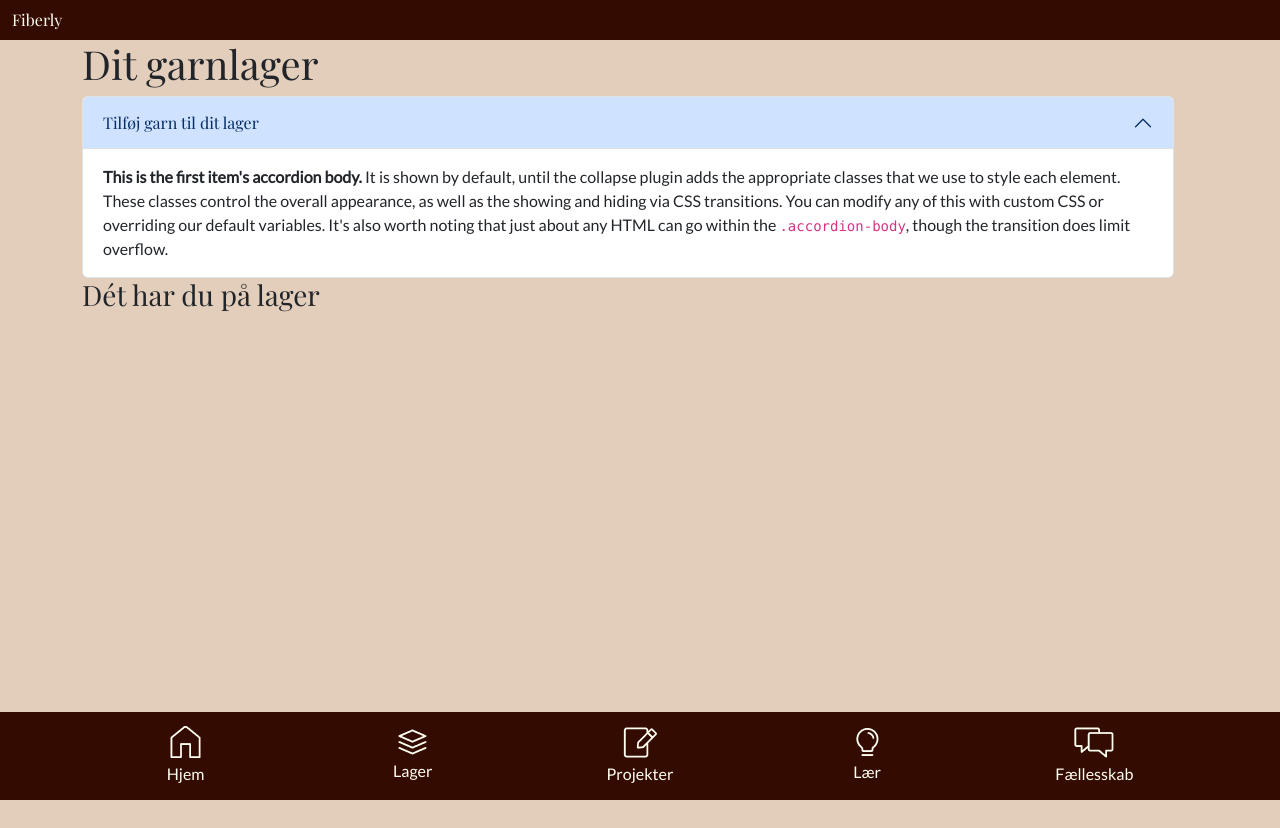
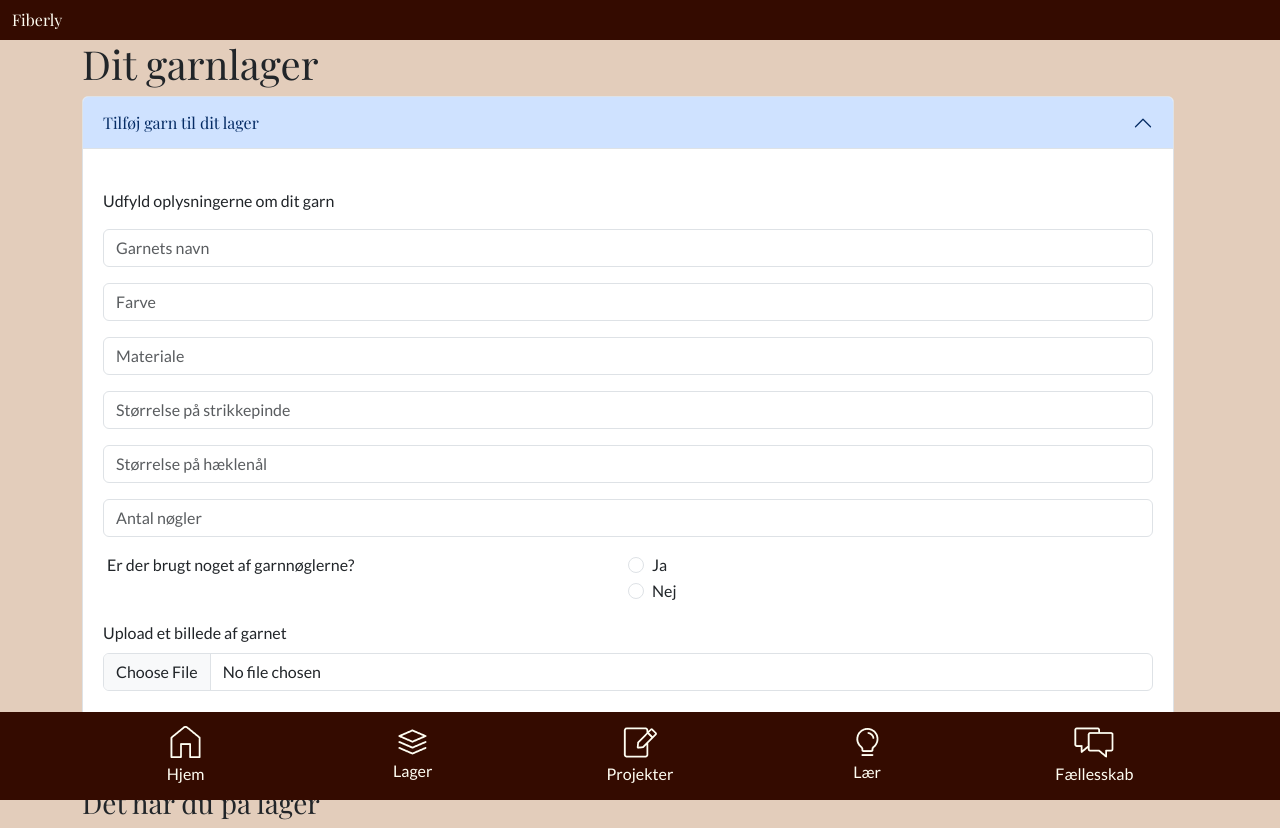
Before and after one commit to Line-WH/Fiberly_app, a PHP site: page /lager.php in a window 1280 px wide, after a click on "Tilføj garn til dit lager". Before the commit the page ends 800 px from the top, so only its background shows below. Run offline with PHP 8.4, Linux system fonts and the light colour scheme; data that the repository does not hold is empty; style sheets or scripts are compiled from the project's sources; some web fonts are replaced.

Commit message:
Formular oprettet

```diff
--- a/lager.php
+++ b/lager.php
@@ -5,7 +5,17 @@
 
 require "settings/init.php";
 
+if (!empty($_POST["data"])) {
+    $data = $_POST["data"];
 
+    $sql = "INSERT INTO garnlager (garnNavn, garnFarve, garnStrPind, garnStrNaal, garnMateriale, garnStatus, garnAntal) VALUES (:garnNavn, :garnFarve, :garnStrPind, :garnStrNaal, :garnMateriale, :garnAntal, :garnStatus, :garnAntal)";
+    $bind = [":garnNavn" => $data["garnNavn"], ":garnFarve" => $data["garnFarve"], ":garnStrPind" => $data["garnStrPind"], ":garnStrNaal" => $data["garnStrNaal"], ":garnMateriale" => $data["garnMateriale"], ":garnStatus" => $data["garnStatus"], ":garnAntal" => $data["garnAntal"]];
+
+    $db->sql($sql, $bind, false);
+
+    echo "Dit garn er nu tilføjet til lageret. <a href='lager.php'>Opret mere</a>";
+    exit;
+}
 ?>
 <!DOCTYPE html>
 <html lang="da">
@@ -47,7 +57,56 @@ include("includes/navmenu.php");
                     </h2>
                     <div id="collapseOne" class="accordion-collapse collapse " data-bs-parent="#addGarn">
                         <div class="accordion-body">
-                            <strong>This is the first item's accordion body.</strong> It is shown by default, until the collapse plugin adds the appropriate classes that we use to style each element. These classes control the overall appearance, as well as the showing and hiding via CSS transitions. You can modify any of this with custom CSS or overriding our default variables. It's also worth noting that just about any HTML can go within the <code>.accordion-body</code>, though the transition does limit overflow.
+
+                            <form action="lager.php" method="post" enctype="multipart/form-data">
+                                <div class="row g-3 my-2">
+                                    <div class="col-12">
+                                        <p class="m-0 p-0">Udfyld oplysningerne om dit garn</p>
+                                    </div>
+                                    <div class="col-12">
+                                        <input type="text" class="form-control" id="garnNavn" name="data[garnNavn]" placeholder="Garnets navn">
+                                    </div>
+                                    <div class="col-12">
+                                        <input type="text" class="form-control" id="garnFarve" name="data[garnFarve]" placeholder="Farve">
+                                    </div>
+                                    <div class="col-12">
+                                        <input type="text" class="form-control" id="garnMateriale" name="data[garnMateriale]" placeholder="Materiale">
+                                    </div>
+                                    <div class="col-12">
+                                        <input type="number" class="form-control" id="garnStrPind" name="data[garnStrPind]" placeholder="Størrelse på strikkepinde">
+                                    </div>
+                                    <div class="col-12">
+                                        <input type="number" class="form-control" id="garnStrNaal" name="data[garnStrNaal]" placeholder="Størrelse på hæklenål">
+                                    </div>
+                                    <div class="col-12">
+                                        <input type="number" class="form-control" id="garnAntal" name="data[garnAntal]" placeholder="Antal nøgler">
+                                    </div>
+                                    <fieldset class="row mt-3">
+                                        <legend class="col-form-label col-sm-6 pt-0">Er der brugt noget af garnnøglerne?</legend>
+                                        <div class="col-sm-6">
+                                            <div class="form-check">
+                                                <input class="form-check-input" type="radio" name="garnStatus" id="garnStatusJa" value="1" required>
+                                                <label class="form-check-label" for="garnStatusJa">
+                                                    Ja
+                                                </label>
+                                            </div>
+                                            <div class="form-check">
+                                                <input class="form-check-input" type="radio" name="garnStatus" id="garnStatusNej" value="0" required>
+                                                <label class="form-check-label" for="garnStatusNej">
+                                                    Nej
+                                                </label>
+                                            </div>
+                                        </div>
+                                    </fieldset>
+                                    <div class="col-12">
+                                        <label for="formFile" class="form-label">Upload et billede af garnet</label>
+                                        <input class="form-control" type="file" id="formFile">
+                                    </div>
+                                    <div class="col-auto mt-4 mb-2">
+                                        <button type="submit" class="btn btn-primary w-100">Tilføj garn til lager</button>
+                                    </div>
+                                </div>
+                            </form>
                         </div>
                     </div>
                 </div>
```
